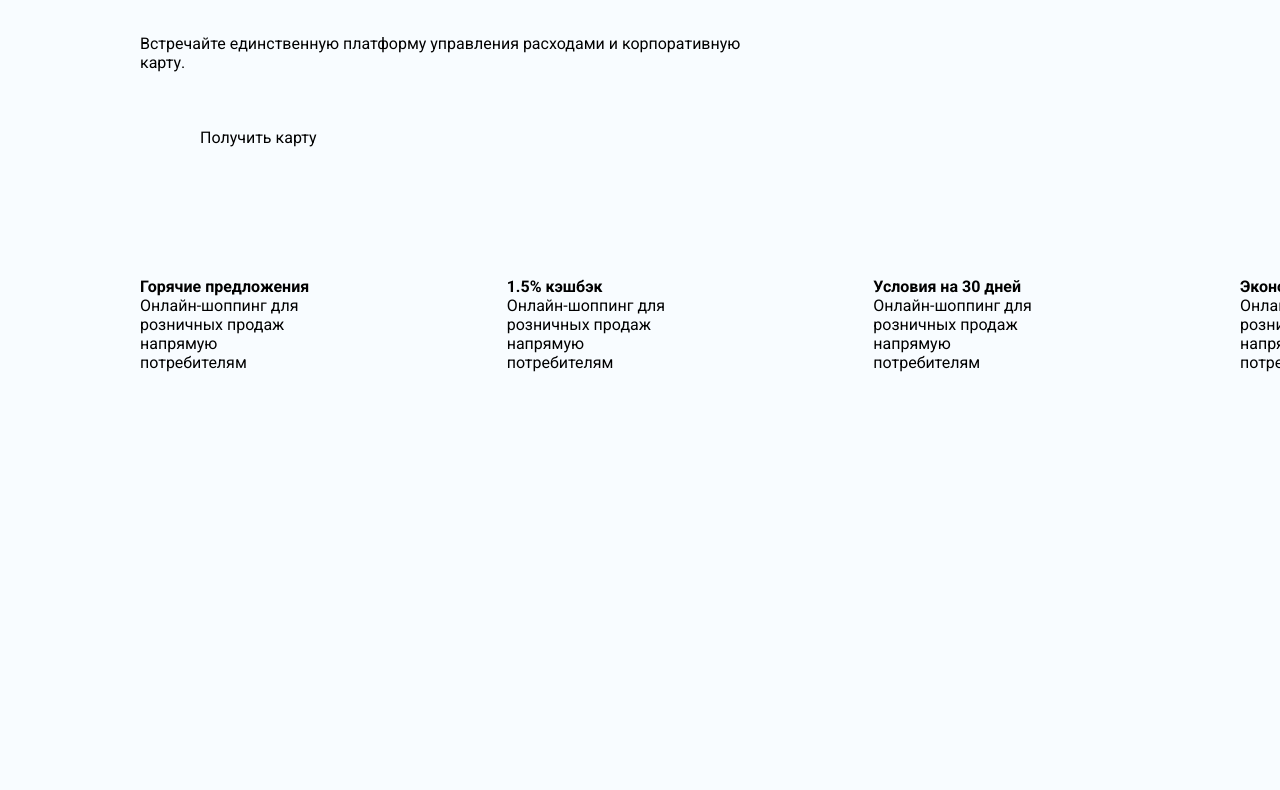
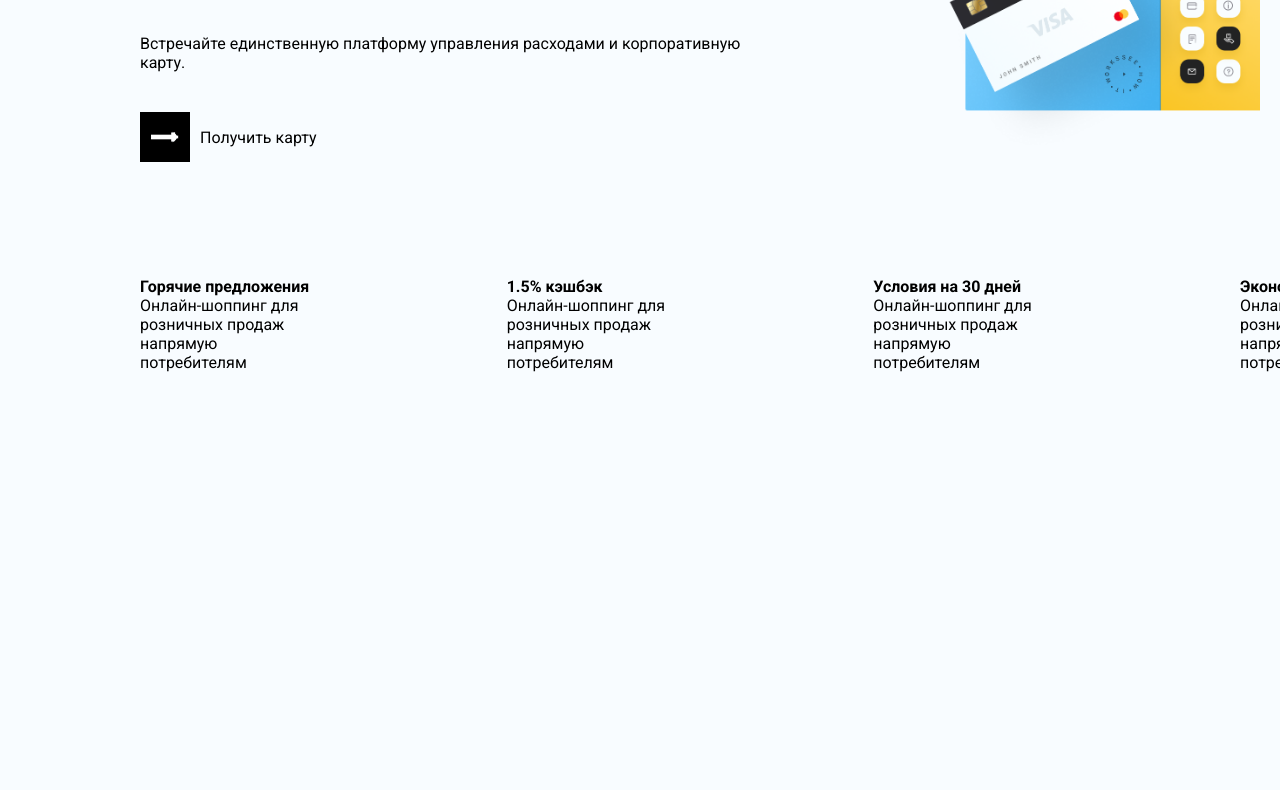
Before and after one commit to BooBa77/synergy_dz_2-07, a plain HTML site: page index.html in a window 1280 px wide. Shown: the part 107-897 px from the top of the page. Drawn offline with Linux system fonts and the light colour scheme; a web font is replaced by a local one.

Commit message:
относительные пути для css

```diff
--- a/styles/global.css
+++ b/styles/global.css
@@ -63,7 +63,7 @@ header .container > div {
 }
 .header-right {
     width: 50%;
-    background: url(images/header_card.png) transparent no-repeat center;
+    background: url(../images/header_card.png) transparent no-repeat center;
     background-size: contain;
 }
 
@@ -79,7 +79,7 @@ header .container > div {
     position: absolute;
     left: 0;
     top: 0;
-    background: url(images/arrow-button.png) transparent no-repeat center;
+    background: url(../images/arrow-button.png) transparent no-repeat center;
     background-size: contain;
     content: "";
     width: 50px;
```
